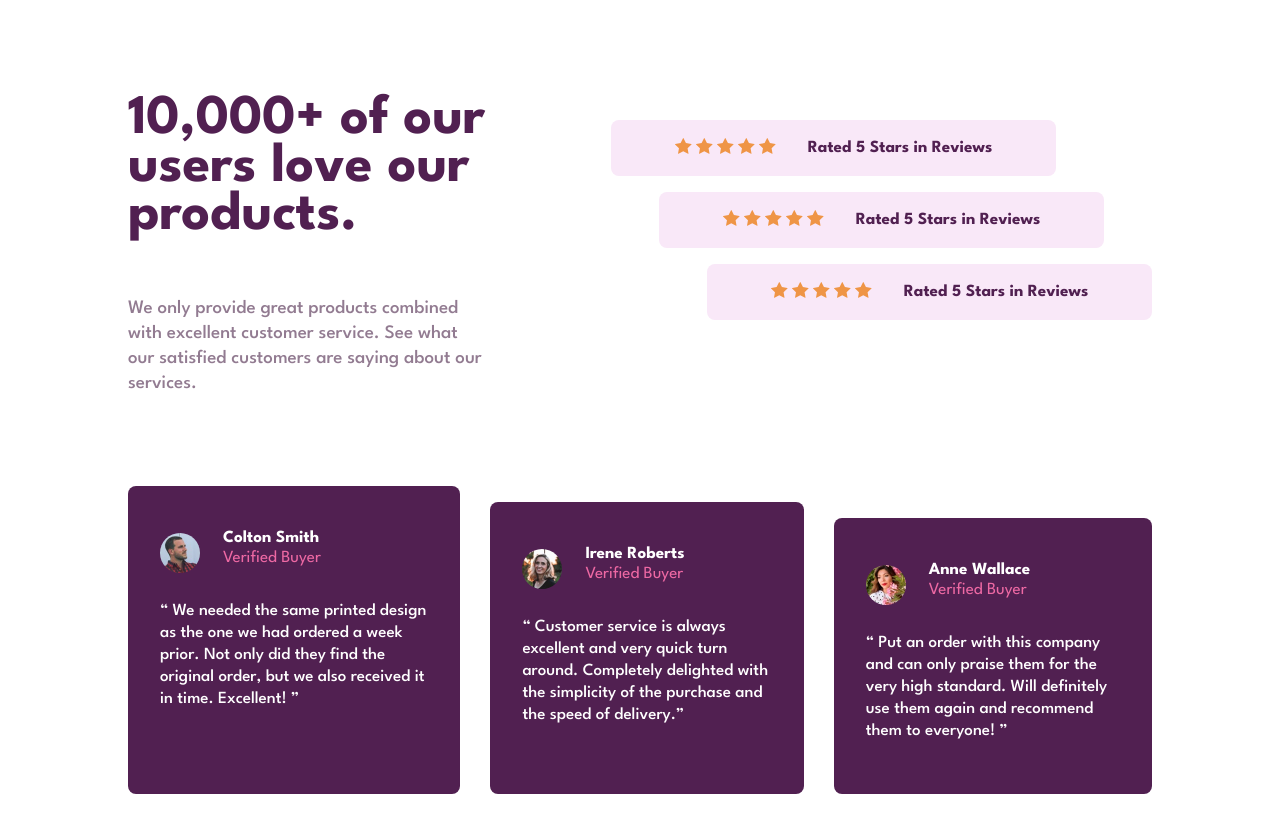
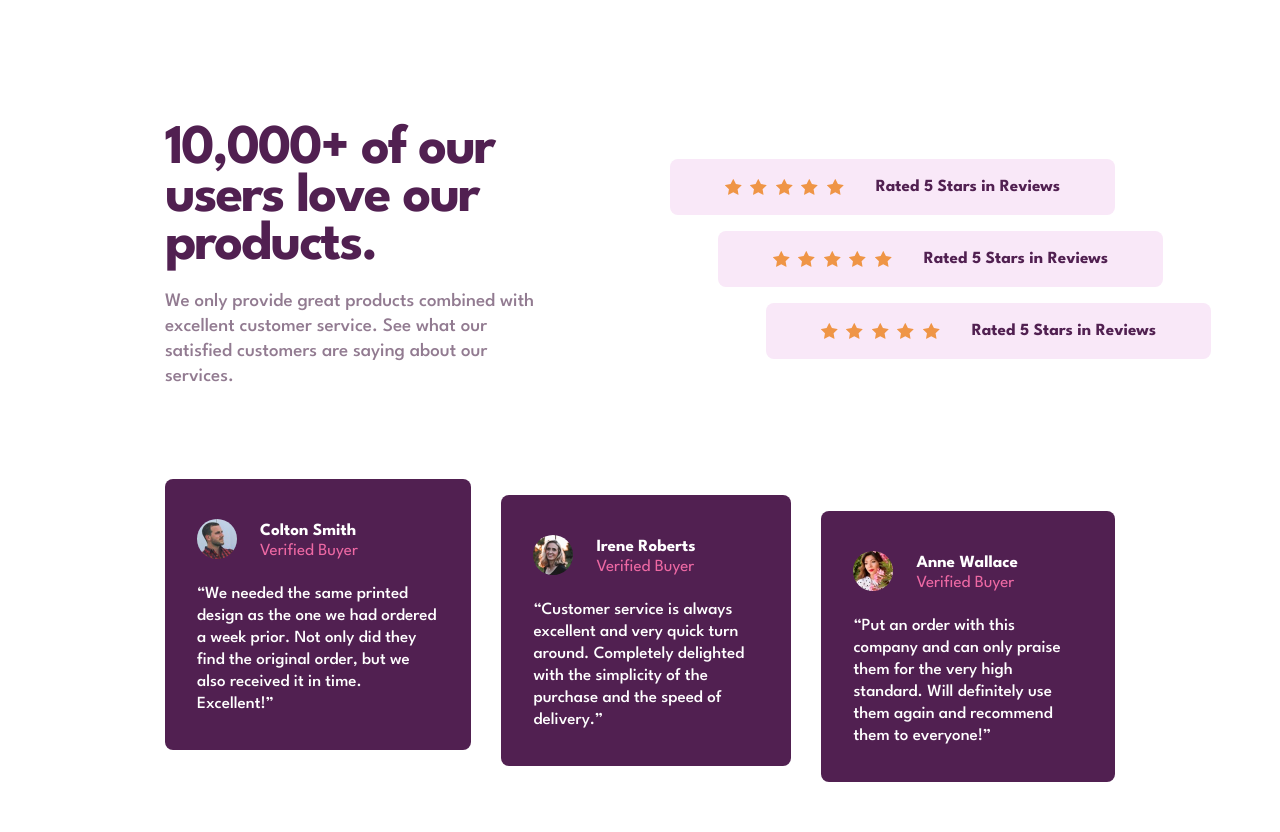
Before and after one commit to julia-retuerta/Modulo-JavaScript, a plain HTML site: page 24-06-16-practica-flexbox-2-corregida/index.html in a window 1280 px wide. Drawn offline with Linux system fonts and the light colour scheme.

Commit message:
practica-casa-18-junio

```diff
--- a/24-06-16-practica-flexbox-2-adrian/css/styles.css
+++ b/24-06-16-practica-flexbox-2-adrian/css/styles.css
@@ -19,6 +19,7 @@ body {
     padding: 7.375rem 10.3125rem;
   }
 }
+
 .first-section {
   display: flex;
   flex-direction: column;
--- a/24-06-16-practica-flexbox-2-corregida/css/styles.css
+++ b/24-06-16-practica-flexbox-2-corregida/css/styles.css
@@ -2,110 +2,193 @@
   box-sizing: border-box;
 }
 
-body {
-  margin: 0;
-  font-family: 'League Spartan', sans-serif;
+img {
+  display: block;
+  max-width: 100%;
 }
 
-.main {
+body {
+  font-family: 'League Spartan', sans-serif;
+  max-width: 1440px;
+  padding: 5.125rem 1.5rem;
+  margin-inline: auto;
+}
+
+@media screen and (width>768px) {
+  body {
+    padding: 7.375rem 10.3125rem;
+  }
+}
+
+/* Esto no se pone así, se pone en el body  */
+/* .main {
   width: 80%;
   margin: 40px auto;
-}
+} */
 
 .customer-service {
   display: flex;
-  align-items: center;
-  gap: 125px;
-  margin-bottom: 71px;
+  flex-direction: column;
+  /* text-align: center; */
+  /* align-items: center; */
+  gap: 2.4375rem;
+  margin-bottom: 3.0625rem;
+}
+
+@media screen and (width>768px) {
+  .customer-service {
+    flex-direction: row;
+    align-items: center;
+    gap: 7.8125rem;
+    margin-bottom: 4.4375rem;
+  }
+}
+
+.text-block {
+  text-align: center;
+}
+
+@media screen and (width>768px) {
+  .text-block {
+    text-align: left;
+  }
 }
 
 .text-block__heading {
-  font-size: 56px;
+  font-size: 2.5rem;
   font-weight: 700;
-  line-height: 48px;
+  line-height: 2rem;
+  letter-spacing: -1.4px;
   color: #512051;
+  margin-top: 0;
+  margin-bottom: 1.0625rem;
+}
+
+@media screen and (width>768px) {
+  .text-block__heading {
+    font-size: 3.5rem;
+    line-height: 3rem;
+    letter-spacing: -2px;
+  }
 }
 
 .text-block__description {
-  font-size: 19px;
+  font-size: 1.1875rem;
   font-weight: 500;
-  line-height: 25px;
+  line-height: 1.5625rem;
   color: #927b91;
 }
 
 .banner {
   background-color: #f9e8f8;
-  border-radius: 8px;
+  border-radius: 0.5rem;
+  display: flex;
+  flex-direction: column;
+  justify-content: center;
+  gap: 0.9375rem;
+  margin-bottom: 16px;
+  height: 78px;
+  text-align: center;
+}
+
+@media screen and (width>768px) {
+  .banner {
+    flex-direction: row;
+    align-items: center;
+    gap: 2rem;
+    height: 3.5rem;
+    width: 27.8125rem;
+  }
+}
+
+.banner__stars {
   display: flex;
   align-items: center;
   justify-content: center;
-  gap: 32px;
-  margin-bottom: 16px;
-  width: 445px;
-  height: 56px;
+  gap: 0.5281rem;
 }
 
 .banner__text {
-  font-size: 17px;
+  font-size: 1.0625rem;
   font-weight: 700;
   color: #512051;
 }
 
-.banner--spacing1 {
-  margin-left: 48px;
-}
+@media screen and (width>768px) {
+  .banner--spacing-1 {
+    position: relative;
+    left: 48px;
+  }
 
-.banner--spacing2 {
-  margin-left: 96px;
+  .banner--spacing-2 {
+    position: relative;
+    left: 96px;
+  }
 }
 
 .cards {
   display: flex;
-  gap: 30px;
+  flex-direction: column;
+  gap: 16px;
+}
+
+@media screen and (width>768px) {
+  .cards {
+    display: flex;
+    flex-direction: row;
+    gap: 30px;
+  }
 }
 
 .card {
   background-color: #512051;
-  border-radius: 8px;
-  padding: 40px 32px 35px 32px;
+  border-radius: 0.5rem;
+  padding-inline: 2rem;
+  padding-block: 2.5rem 2.1875rem;
 }
 
-.card--spacing1 {
-  margin-top: 16px;
-}
+@media screen and (width>768px) {
+  .card--spacing-1 {
+    position: relative;
+    top: 16px;
+  }
 
-.card--spacing2 {
-  margin-top: 32px;
+  .card--spacing-2 {
+    position: relative;
+    top: 32px;
+  }
 }
 
 .user {
   display: flex;
   align-items: center;
-  gap: 23px;
+  gap: 1.4375rem;
+  margin-bottom: 1.5rem;
 }
 
 .user__img {
   border-radius: 50%;
-  width: 40px;
+  width: 2.5rem;
   height: 40px;
 }
 
 .user__info__heading {
-  font-size: 17px;
+  font-size: 1.0625rem;
   font-weight: 700;
   color: white;
-  margin: 4px 0;
+  margin-block: 0.25rem;
 }
 
 .user__info__description {
-  font-size: 17px;
+  font-size: 1.0625rem;
   color: #ee69a4;
-  margin-top: 4px;
+  margin-top: 0.25rem;
 }
 
 .review {
-  font-size: 17px;
+  font-size: 1.0625rem;
   font-weight: 500;
   color: white;
-  line-height: 22px;
+  line-height: 1.375rem;
+  margin: 0;
 }
--- a/24-06-16-practica-flexbox-2-corregida/index.html
+++ b/24-06-16-practica-flexbox-2-corregida/index.html
@@ -3,17 +3,22 @@
   <head>
     <meta charset="UTF-8" />
     <meta name="viewport" content="width=device-width, initial-scale=1.0" />
-    <title>Práctica flexbox 2</title>
+
+    <link rel="shortcut icon" href="./images/favicon-32x32.png" type="image/x-icon" />
+
     <link rel="preconnect" href="https://fonts.googleapis.com" />
     <link rel="preconnect" href="https://fonts.gstatic.com" crossorigin />
     <link href="https://fonts.googleapis.com/css2?family=League+Spartan:wght@100..900&display=swap" rel="stylesheet" />
+
     <link rel="stylesheet" href="./css/styles.css" />
+
+    <title>Práctica flexbox 2</title>
   </head>
   <body>
     <main class="main">
       <section class="customer-service">
         <div class="text-block">
-          <p class="text-block__heading">10,000+ of our users love our products.</p>
+          <h1 class="text-block__heading">10,000+ of our users love our products.</h1>
           <p class="text-block__description">
             We only provide great products combined with excellent customer service. See what our satisfied customers
             are saying about our services.
@@ -22,36 +27,36 @@
 
         <div class="ratings">
           <div class="banner">
-            <div class="stars">
+            <div class="banner__stars">
               <img src="./images/icon-star.svg" alt="icon star" />
               <img src="./images/icon-star.svg" alt="icon star" />
               <img src="./images/icon-star.svg" alt="icon star" />
               <img src="./images/icon-star.svg" alt="icon star" />
               <img src="./images/icon-star.svg" alt="icon star" />
             </div>
-            <p class="banner__text">Rated 5 Stars in Reviews</p>
+            <span class="banner__text">Rated 5 Stars in Reviews</span>
           </div>
 
-          <div class="banner banner--spacing1">
-            <div class="stars">
+          <div class="banner banner--spacing-1">
+            <div class="banner__stars">
               <img src="./images/icon-star.svg" alt="icon star" />
               <img src="./images/icon-star.svg" alt="icon star" />
               <img src="./images/icon-star.svg" alt="icon star" />
               <img src="./images/icon-star.svg" alt="icon star" />
               <img src="./images/icon-star.svg" alt="icon star" />
             </div>
-            <p class="banner__text">Rated 5 Stars in Reviews</p>
+            <span class="banner__text">Rated 5 Stars in Reviews</span>
           </div>
 
-          <div class="banner banner--spacing2">
-            <div class="stars">
+          <div class="banner banner--spacing-2">
+            <div class="banner__stars">
               <img src="./images/icon-star.svg" alt="icon star" />
               <img src="./images/icon-star.svg" alt="icon star" />
               <img src="./images/icon-star.svg" alt="icon star" />
               <img src="./images/icon-star.svg" alt="icon star" />
               <img src="./images/icon-star.svg" alt="icon star" />
             </div>
-            <p class="banner__text">Rated 5 Stars in Reviews</p>
+            <span class="banner__text">Rated 5 Stars in Reviews</span>
           </div>
         </div>
       </section>
@@ -59,55 +64,55 @@
       <section class="cards">
         <div class="card">
           <div class="user">
-            <div class="user__picture">
+            <div class="user__img-box">
               <img class="user__img" src="./images/image-colton.jpg" alt="avatar" />
             </div>
 
             <div class="user__info">
-              <p class="user__info__heading">Colton Smith</p>
-              <p class="user__info__description">Verified Buyer</p>
+              <h2 class="user__info__heading">Colton Smith</h2>
+              <span class="user__info__description">Verified Buyer</span>
             </div>
           </div>
 
           <p class="review">
-            “ We needed the same printed design as the one we had ordered a week prior. Not only did they find the
-            original order, but we also received it in time. Excellent! ”
+            “We needed the same printed design as the one we had ordered a week prior. Not only did they find the
+            original order, but we also received it in time. Excellent!”
           </p>
         </div>
 
-        <div class="card card--spacing1">
+        <div class="card card--spacing-1">
           <div class="user">
             <div class="user__picture">
               <img class="user__img" src="./images/image-irene.jpg" alt="avatar" />
             </div>
 
             <div class="user__info">
-              <p class="user__info__heading">Irene Roberts</p>
-              <p class="user__info__description">Verified Buyer</p>
+              <h2 class="user__info__heading">Irene Roberts</h2>
+              <span class="user__info__description">Verified Buyer</span>
             </div>
           </div>
 
           <p class="review">
-            “ Customer service is always excellent and very quick turn around. Completely delighted with the simplicity
+            “Customer service is always excellent and very quick turn around. Completely delighted with the simplicity
             of the purchase and the speed of delivery.”
           </p>
         </div>
 
-        <div class="card card--spacing2">
+        <div class="card card--spacing-2">
           <div class="user">
             <div class="user__picture">
               <img class="user__img" src="./images/image-anne.jpg" alt="avatar" />
             </div>
 
             <div class="user__info">
-              <p class="user__info__heading">Anne Wallace</p>
-              <p class="user__info__description">Verified Buyer</p>
+              <h2 class="user__info__heading">Anne Wallace</h2>
+              <span class="user__info__description">Verified Buyer</span>
             </div>
           </div>
 
           <p class="review">
-            “ Put an order with this company and can only praise them for the very high standard. Will definitely use
-            them again and recommend them to everyone! ”
+            “Put an order with this company and can only praise them for the very high standard. Will definitely use
+            them again and recommend them to everyone!”
           </p>
         </div>
       </section>
```
